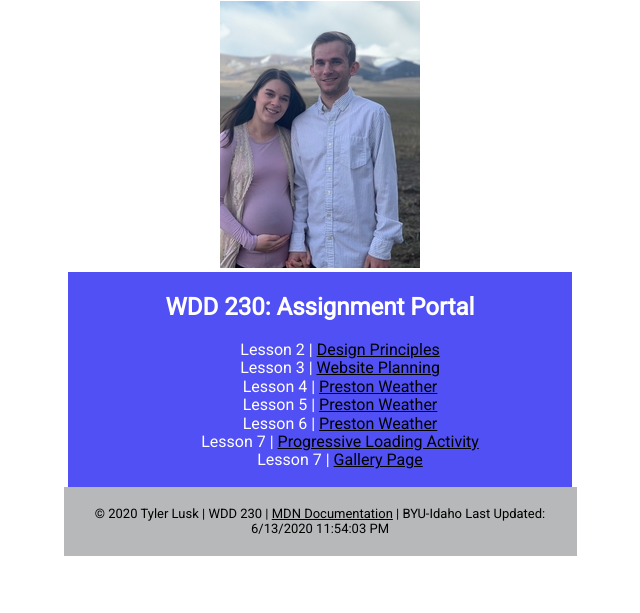
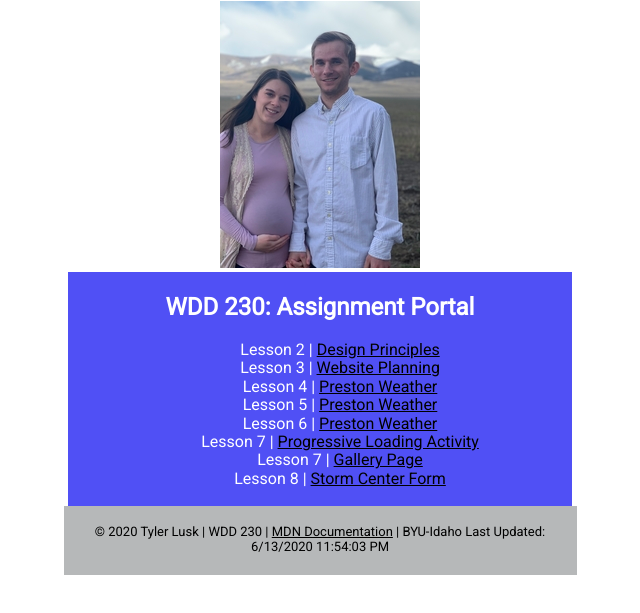
Before and after one commit to TeeLusk/TeeLusk.github.io, a website: page index.html in a window 1280 px wide. Shown: the part 79-692 px from the top of the page, without its empty margins (320-960 px from the left). Drawn offline with nearby package versions, Linux system fonts and the light colour scheme.

Commit message:
Lesson 8 Portal

```diff
--- a/index.html
+++ b/index.html
@@ -36,6 +36,7 @@
                     <li>Lesson 6 | <a href="#">Preston Weather</a></li>
                     <li>Lesson 7 | <a href="lesson7/lazyload.html">Progressive Loading Activity</a></li>
                     <li>Lesson 7 | <a href="lesson7/gallery.html">Gallery Page</a></li>
+                    <li>Lesson 8 | <a href="lesson8/stormcenter.html">Storm Center Form</a></li>
                 </ul>
 
             </section>
```
